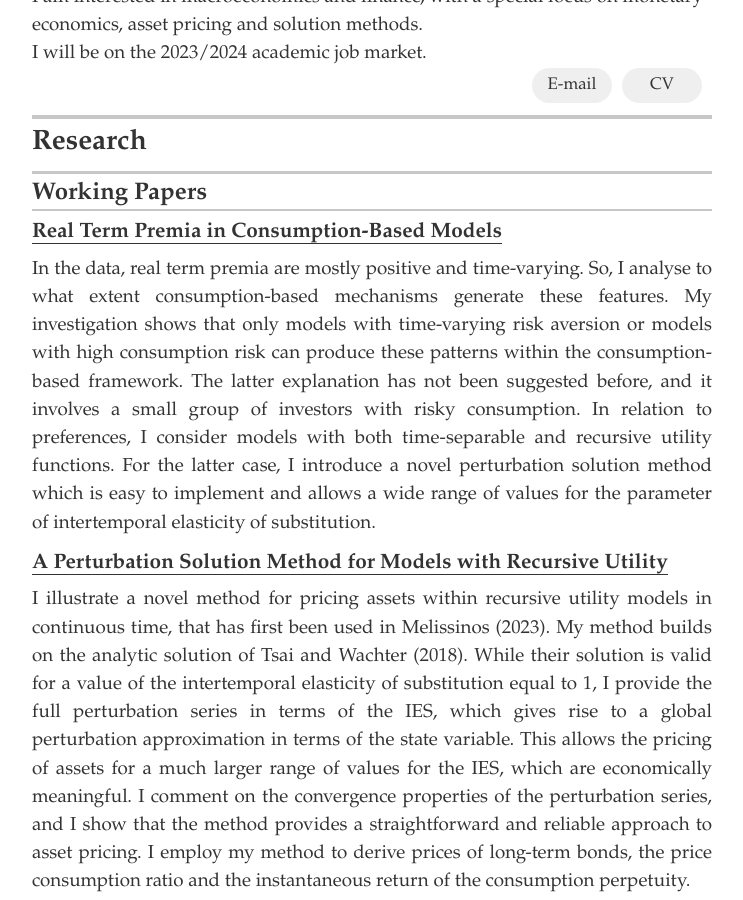
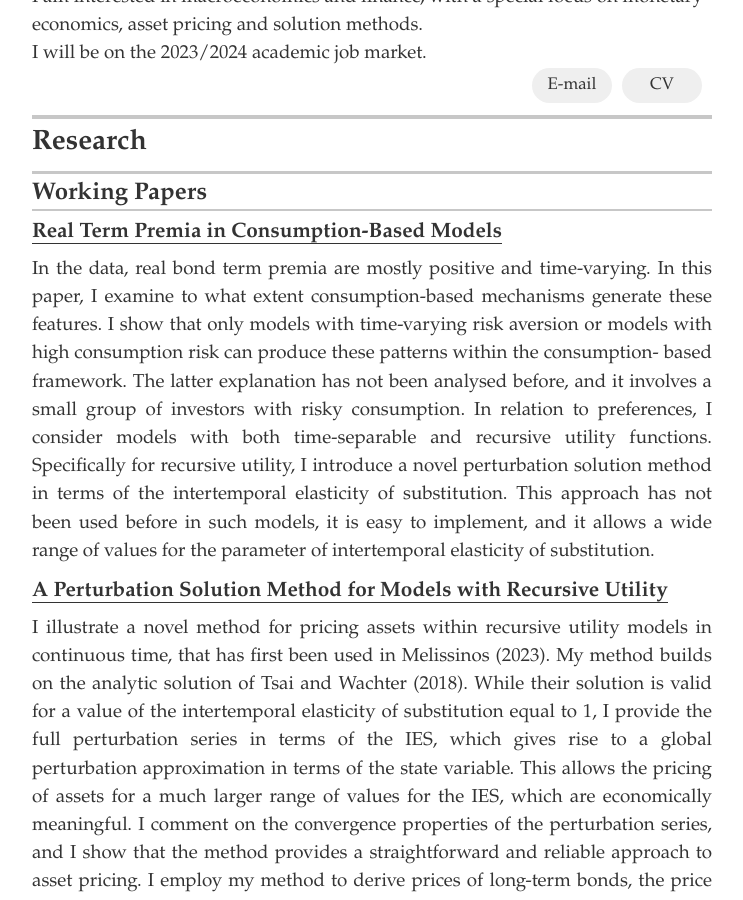
Before and after one commit to errikos-melissinos/errikos-melissinos.github.io, a Jekyll site: the page built from index.html, in a window 1280 px wide and 900 px high, scrolled down 517 px. Shown: the whole window, without its empty margins (268-1011 px from the left). Built offline with Jekyll 4.4.1, drawn with Linux system fonts in a browser that asks for light colours.

Commit message:
modified:   _data/projects.yml

```diff
--- a/_data/projects.yml
+++ b/_data/projects.yml
@@ -7,7 +7,7 @@
   # url: https://www.dropbox.com/sh/34s9h40je9pff5r/AACRUgleldxkDaDC2eVtMNYsa?dl=0
   url: https://www.dropbox.com/scl/fi/soofvyqh1s7j6swb49c3s/Real-Term-Premia-in-Consumption-Based-Models.pdf?rlkey=wxv3lvv76e19hvwyqzwwm5dap&dl=0
   # description: I investigate the ability of consumption-based models to explain the positive time- varying term premia observed in the data. The long-run risk and rare disasters models typically fail by producing small and negative term premia. The habit model appears to be quite successful, but it generates heteroskedastic real interest rates, which are not supported by empirical evidence. Generally, my findings suggest that substantial and positive term premia require counter-cyclical real interest rates and a direct relationship between the stochastic discount factor and the state variable of the economy. My analysis considers models with both time-separable and recursive utility. For the latter, I present a perturbation solution method that facilitates the computation of the price of long-term bonds, while allowing for a wide range of values for the intertemporal elasticity of substitution parameter.
-  description: In the data, real term premia are mostly positive and time-varying. So, I analyse to what extent consumption-based mechanisms generate these features. My investigation shows that only models with time-varying risk aversion or models with high consumption risk can produce these patterns within the consumption-based framework. The latter explanation has not been suggested before, and it involves a small group of investors with risky consumption. In relation to preferences, I consider models with both time-separable and recursive utility functions. For the latter case, I introduce a novel perturbation solution method which is easy to implement and allows a wide range of values for the parameter of intertemporal elasticity of substitution.
+  description: In the data, real bond term premia are mostly positive and time-varying. In this paper, I examine to what extent consumption-based mechanisms generate these features. I show that only models with time-varying risk aversion or models with high consumption risk can produce these patterns within the consumption- based framework. The latter explanation has not been analysed before, and it involves a small group of investors with risky consumption. In relation to preferences, I consider models with both time-separable and recursive utility functions. Specifically for recursive utility, I introduce a novel perturbation solution method in terms of the intertemporal elasticity of substitution. This approach has not been used before in such models, it is easy to implement, and it allows a wide range of values for the parameter of intertemporal elasticity of substitution.
 
 # A Perturbation Solution Method for Models with Recursive Utility
 - project: A Perturbation Solution Method for Models with Recursive Utility
```
